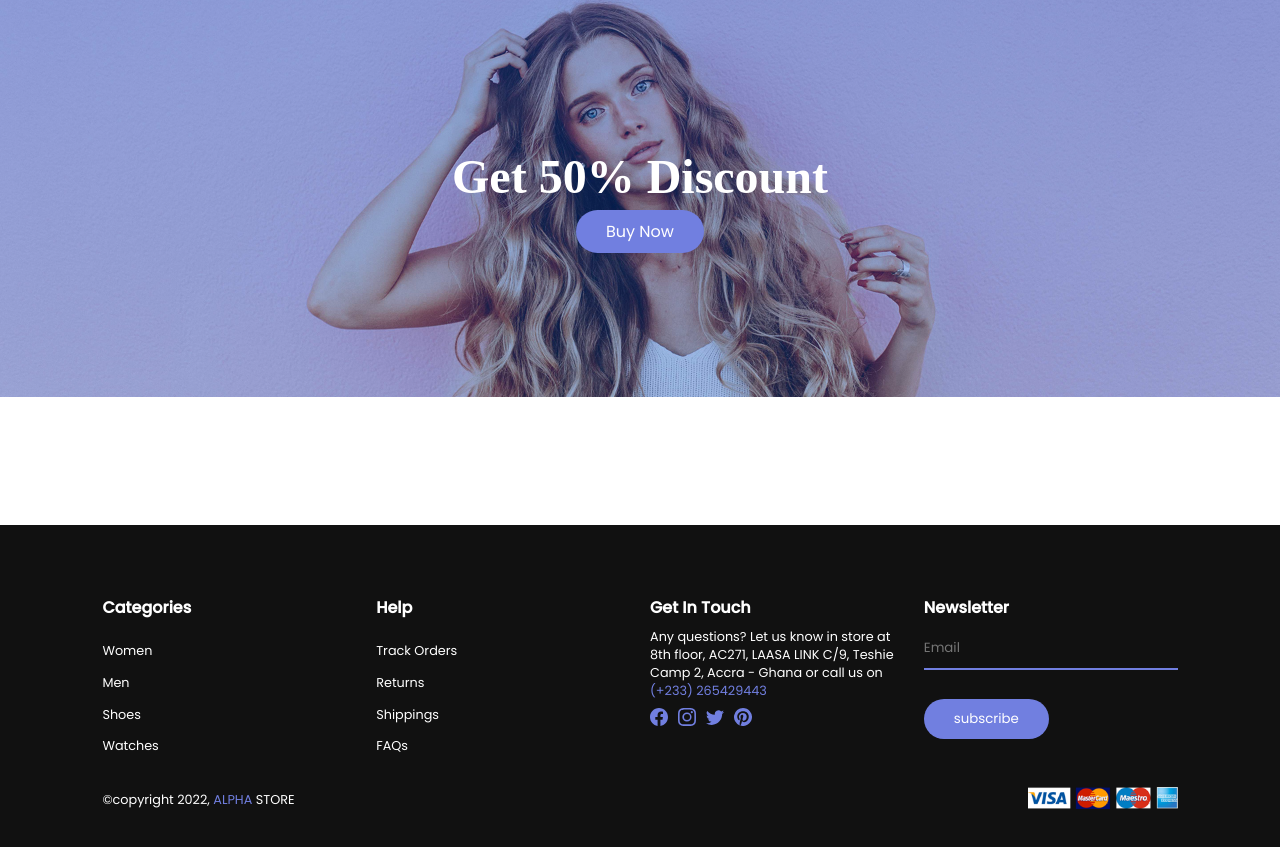
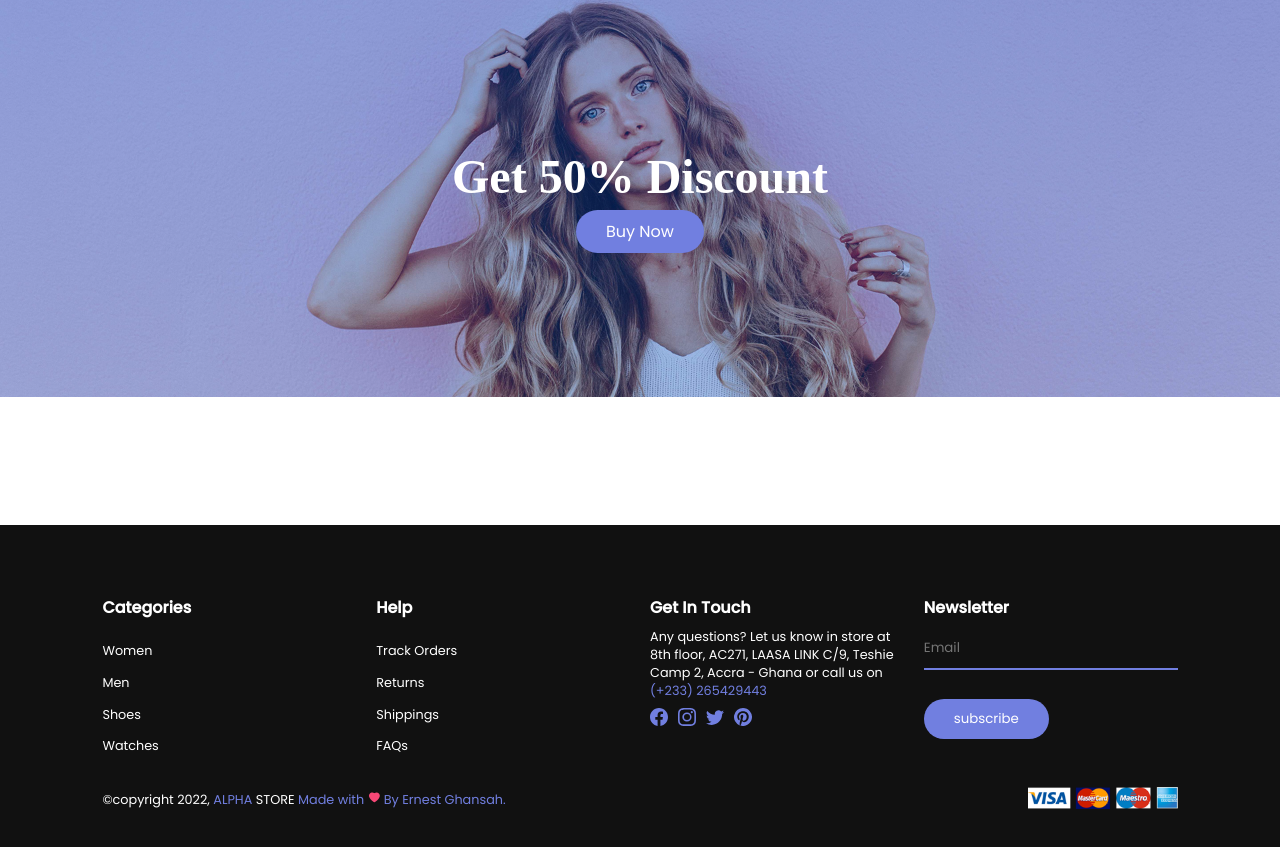
Before and after one commit to Ernest99/react-shop-project, a React (Create React App) app: page / in a window 1280 px wide. Shown: the part 3248-4095 px from the top of the page. Built offline with nearby package versions, Linux system fonts and the light colour scheme; a web font is replaced by a local one.

Commit message:
added content to footer

```diff
--- a/src/components/Footer.jsx
+++ b/src/components/Footer.jsx
@@ -2,6 +2,7 @@ import React from 'react'
 import './footer.css'
 import {Link} from 'react-router-dom'
 import * as BsIcons from 'react-icons/bs'
+import {AiFillHeart} from 'react-icons/ai'
 import Payment from '../components/assets/pay.png'
 const Footer = () => {
   return (
@@ -56,7 +57,7 @@ const Footer = () => {
                 </div>
             </div>
             <div className="copyright">
-                <p>&copy;copyright 2022, <span>ALPHA</span> STORE</p>
+                <p>&copy;copyright 2022, <span>ALPHA</span> STORE <span>Made with <AiFillHeart className='love'/> By <a href="https://ernestmyportfolio.netlify.app/" className='my_link'>Ernest Ghansah.</a></span></p>
                <div>
                <Link to='/'><img src={Payment} alt="" /></Link>
                </div>
--- a/src/components/footer.css
+++ b/src/components/footer.css
@@ -104,3 +104,9 @@ footer{
     width: 100%;
     max-width: 150px;
 }
+.my_link{
+    color: var(--color-primary);
+}
+.love{
+    color: var(--color-secondary);
+}
```
